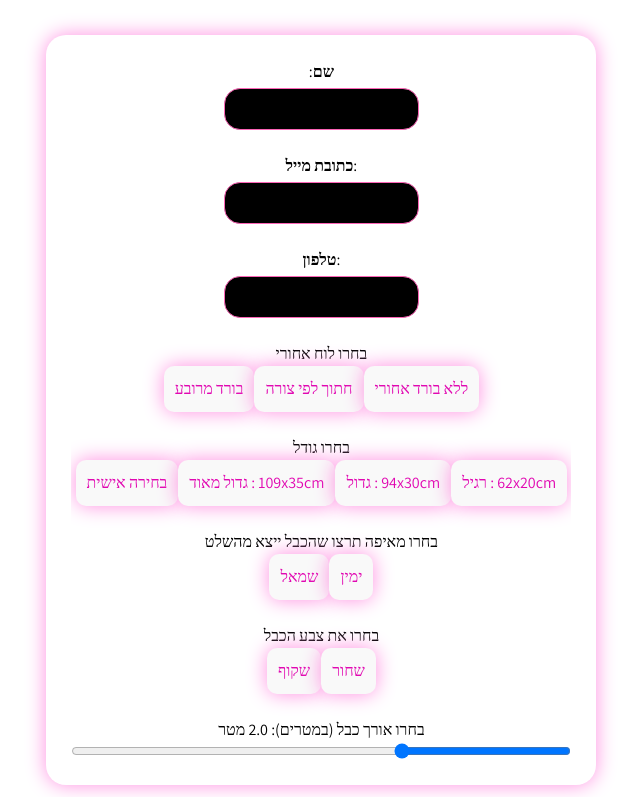
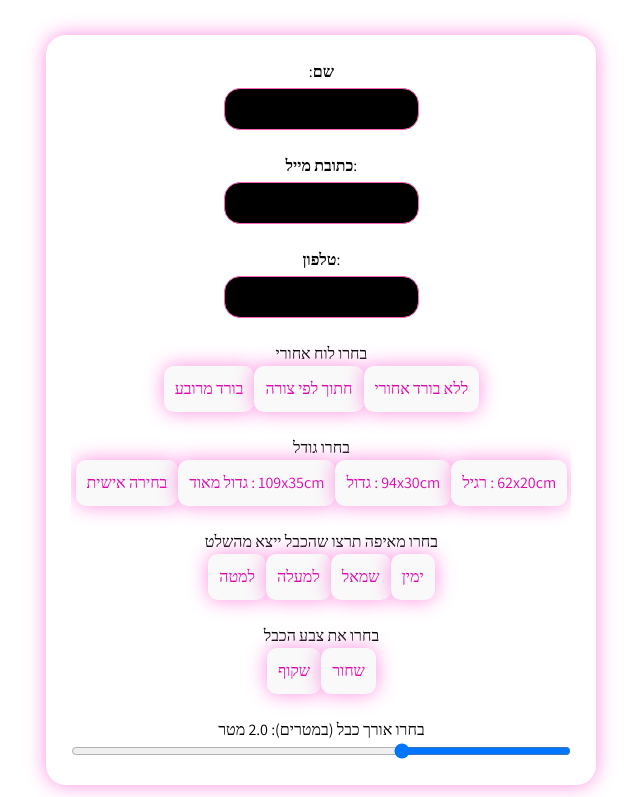
Before and after one commit to Kalzemic/Mood_Light, a React (Vite) app: page / in a window 1280 px wide. Shown: the part 4785-5582 px from the top of the page, without its empty margins (325-965 px from the left). Built offline with nearby package versions, Linux system fonts and the light colour scheme.

Commit message:
fixed cable entry options

```diff
--- a/src/Components/CustomPage.tsx
+++ b/src/Components/CustomPage.tsx
@@ -30,7 +30,7 @@ const board_image: any = {
     "בורד מרובע": "/square_board.jpg"
 }
 
-const cable_entries = ["ימין", "שמאל"]
+const cable_entries = ["ימין", "שמאל", "למעלה", "למטה"]
 const hang_types = ["ברגים", "חבלים"]
 const cable_color = ["שחור", "שקוף"]
 
--- a/src/Components/DesignPage.tsx
+++ b/src/Components/DesignPage.tsx
@@ -14,7 +14,7 @@ const fonts = [
     "Teko", "Tinos", "Ubuntu", "Varela Round", "Yanone Kaffeesatz"
 ];
 
-const cable_entries = ["ימין", "שמאל"]
+const cable_entries = ["ימין", "שמאל", "למעלה", "למטה"]
 const hang_types = ["ברגים", "חבלים"]
 const cable_color = ["שחור", "שקוף"]
 
```
